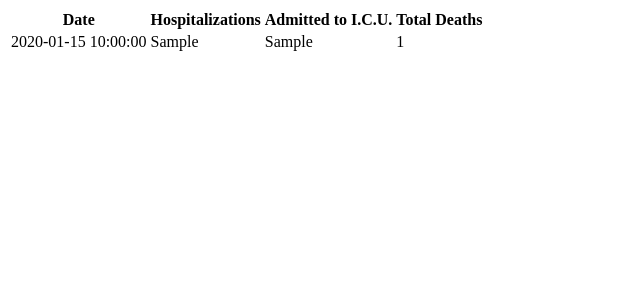
After one commit to albertjseo/covid19-analysis-with-sql, a Flask app: template templates/outcomes.html in a window 1280 px wide. The commit adds this page. Shown: the top 300 px of the page, without its empty margins (0-640 px from the left). Run offline with Flask 3, Linux system fonts and the light colour scheme; the template is opened without the code that fills it: most values are stand-ins (such as "Sample title", 1, 10 or a date in 2020).

Commit message:
Updated main.py with outcomes page.

```diff
--- a/main.py
+++ b/main.py
@@ -59,7 +59,7 @@ def total_cases():
     # Connect to database
     with engine.connect() as connection:
         # Execute query for most recent update
-        us_total_cases = (
+        total_cases = (
             connection.execute(
                 text(
                     "SELECT total_cases, date, positive_rate "
@@ -71,4 +71,36 @@ def total_cases():
             .mappings()
             .all()
         )
-    return render_template("total_cases.html", data=us_total_cases)
+    return render_template("total_cases.html", data=total_cases)
+
+@app.route("/outcomes", methods=["GET"])
+def outcomes_form():
+    return render_template("outcomes_form.html")
+
+# make a new page
+@app.route("/outcomes", methods=["POST"])
+def outcome():
+    country = request.form["country_filter"]
+    limiter = request.form["num_results"]
+
+    # Connect to MySQL
+    engine = create_engine(
+        f"mysql+mysqlconnector://{os.getenv('DATABASE_USERNAME')}:{os.getenv('DATABASE_PASSWORD')}@{os.getenv('DATABASE_HOST')}/{os.getenv('DATABASE')}"
+    )
+
+    # Connect to database
+    with engine.connect() as connection:
+        # Execute query for most recent update
+        outcomes = (
+            connection.execute(
+                text(
+                    "SELECT hosp_patients, icu_patients, total_deaths, date "
+                    "FROM covid_data "
+                    f"WHERE iso_code = '{country}' "
+                    f"LIMIT {limiter}"
+                )
+            )
+            .mappings()
+            .all()
+        )
+    return render_template("outcomes.html", data=outcomes)
--- a/templates/landing_page.html
+++ b/templates/landing_page.html
@@ -8,5 +8,8 @@
 
 <h2>Data Analyses</h2>
 <ul>
-    <li><a href="/total_cases">US Total Cases</a></li>
+    <li><a href="/total_cases">Total Cases</a></li>
 </ul>
+<ul>
+    <li><a href="/outcomes">Outcomes</a></li>
+</ul>
--- /dev/null
+++ b/templates/outcomes.html
@@ -0,0 +1,16 @@
+<table>
+    <tr>
+        <th>Date</th>
+        <th>Hospitalizations</th>
+        <th>Admitted to I.C.U.</th>
+        <th>Total Deaths</th>
+    </tr>
+    {% for row in data %}
+        <tr>
+            <td>{{row.date}}</td>
+            <td>{{row.hosp_patients}}</td>
+            <td>{{row.icu_patients}}</td>
+            <td>{{row.total_deaths}}</td>
+        </tr>
+    {% endfor %}
+</table>
```
Also changed, not shown: templates/outcomes_form.html (added, +14 -0 lines).
